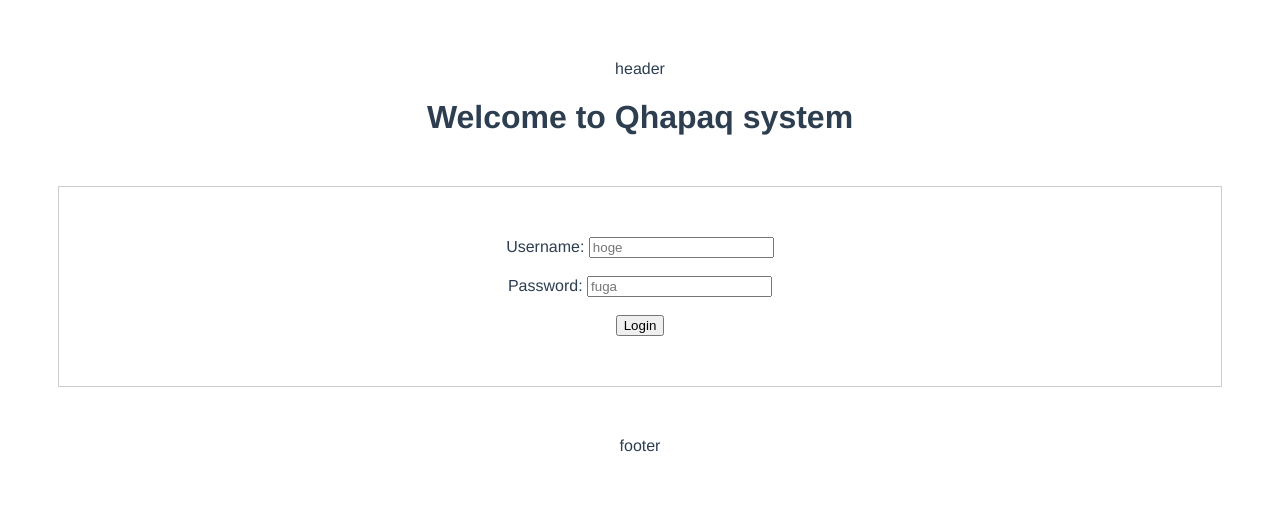
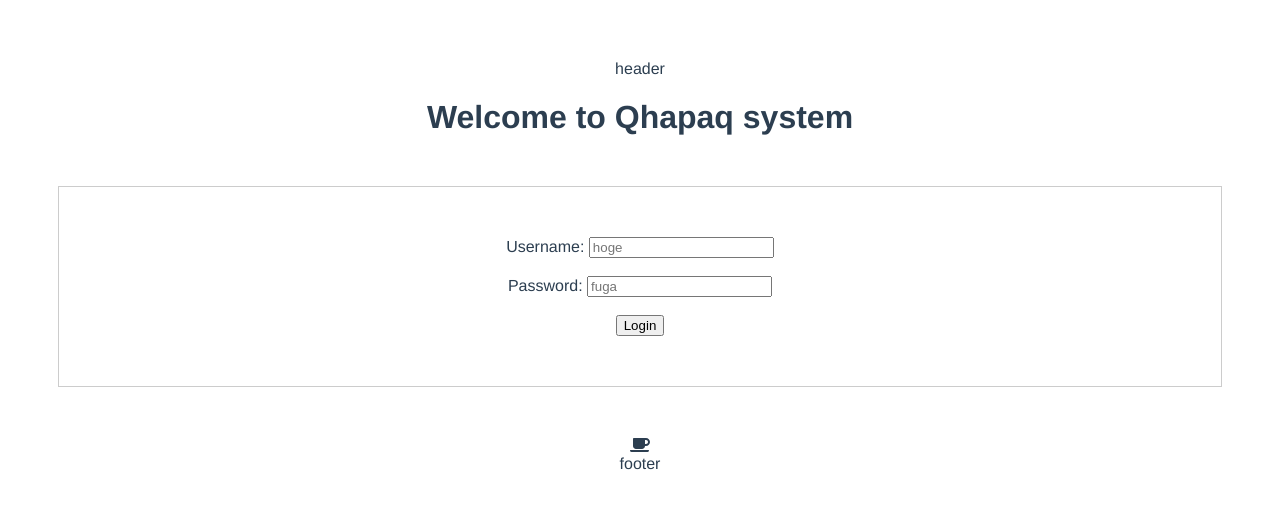
Before and after one commit to nkjk28/Qhapaq-front, a Vue app: page / in a window 1280 px wide. Shown: the top 508 px of the page. Built offline with nearby package versions, Linux system fonts and the light colour scheme.

Commit message:
install awesome font

```diff
--- a/package.json
+++ b/package.json
@@ -14,7 +14,12 @@
     "build": "node build/build.js"
   },
   "dependencies": {
+    "@fortawesome/fontawesome-svg-core": "^1.2.15",
+    "@fortawesome/free-solid-svg-icons": "^5.7.2",
+    "@fortawesome/vue-fontawesome": "^0.1.5",
     "axios": "^0.18.0",
+    "i": "^0.3.6",
+    "npm": "^6.7.0",
     "vue": "^2.5.2",
     "vue-axios": "^2.1.4",
     "vue-router": "^3.0.1"
--- a/src/components/Index.vue
+++ b/src/components/Index.vue
@@ -8,6 +8,7 @@
       <br><br>
       <button>Login</button>
     </form>
+    <font-awesome-icon icon="coffee" />
   </div>
 </template>
 
--- a/src/main.js
+++ b/src/main.js
@@ -5,6 +5,13 @@
 import router from './router'
 import axios from 'axios'
 import VueAxios from 'vue-axios'
+import { library } from '@fortawesome/fontawesome-svg-core'
+import { fas } from '@fortawesome/free-solid-svg-icons'
+import { FontAwesomeIcon } from '@fortawesome/vue-fontawesome'
+
+library.add(fas)
+
+Vue.component('font-awesome-icon', FontAwesomeIcon)
 
 Vue.config.productionTip = false
 
```
Also changed, not shown: 1 other file (tests, documents, lock files or other folders).
